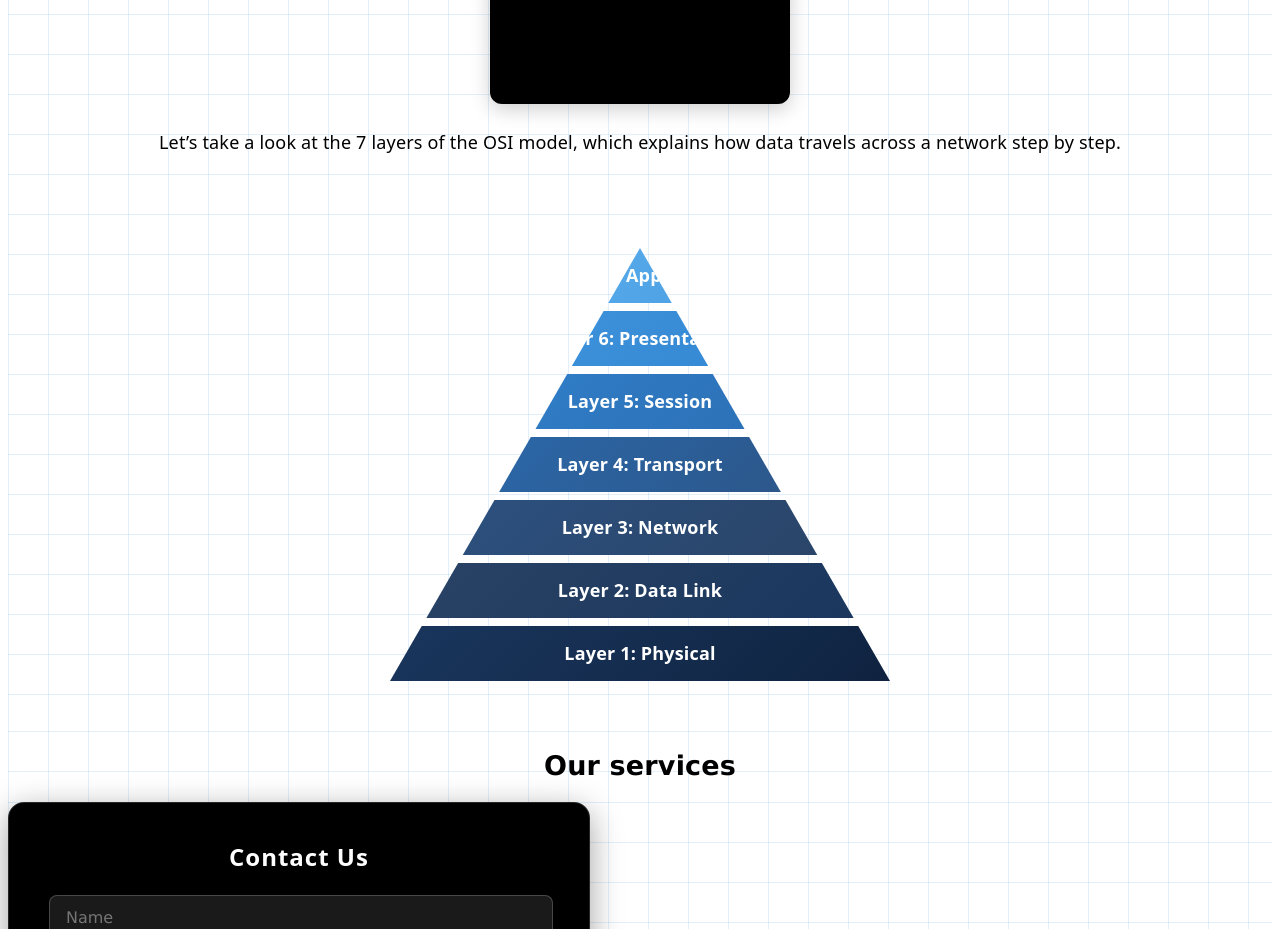
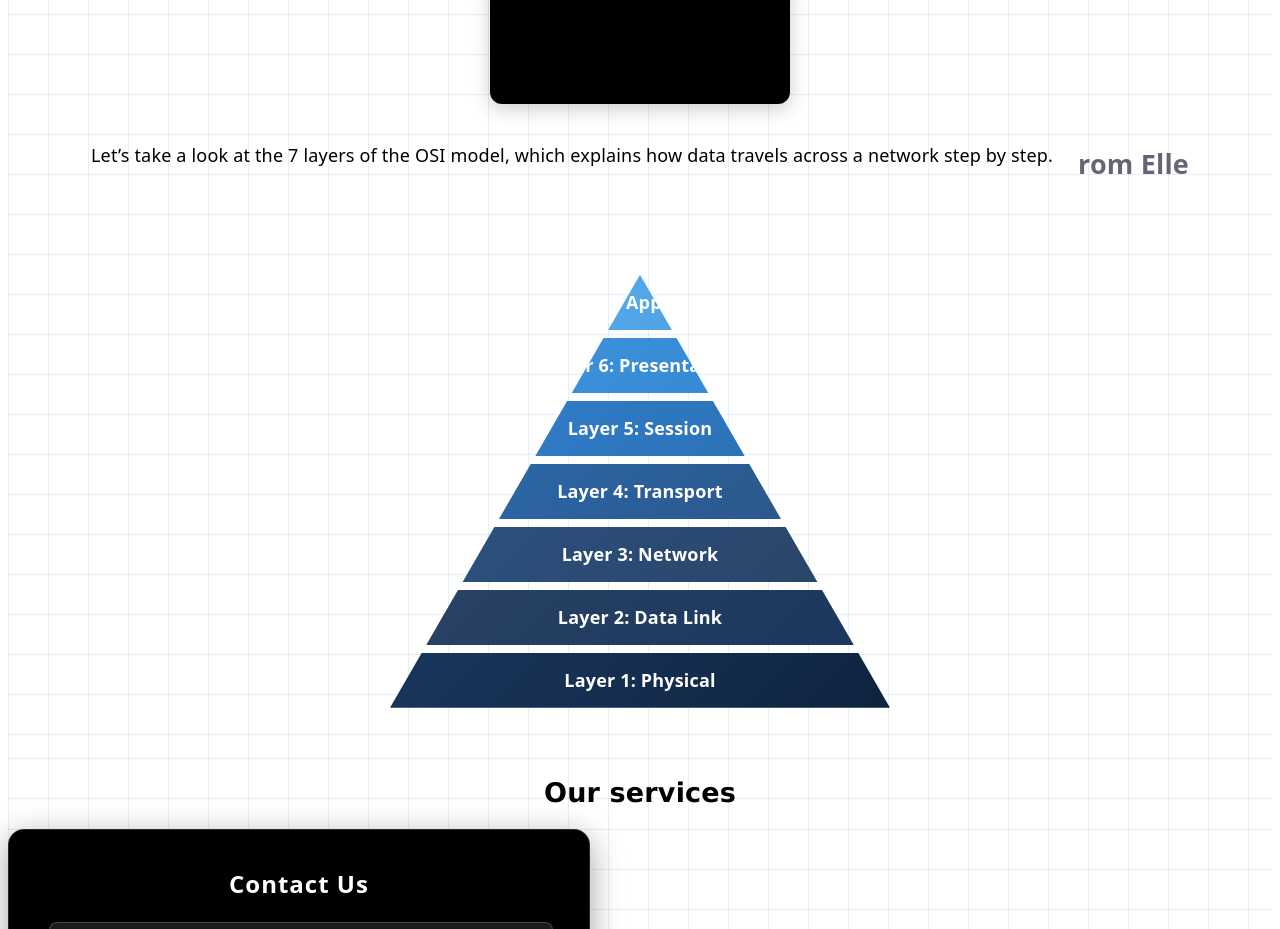
Before and after one commit to EdwardSumague10/ImmUNIX, a React (Vite) app: page / in a window 1280 px wide. Shown: the part 1620-2549 px from the top of the page. Built offline with nearby package versions, Linux system fonts and the light colour scheme.

Commit message:
rom elle

```diff
--- a/src/Blog.tsx
+++ b/src/Blog.tsx
@@ -81,6 +81,9 @@ function Blog() {
             how data travels across a network step by step.
           </p>
         </div>
+        <div>
+          <h1>rom Elle</h1>
+        </div>
         <div className="comp">
           <Pyramid />
         </div>
```
